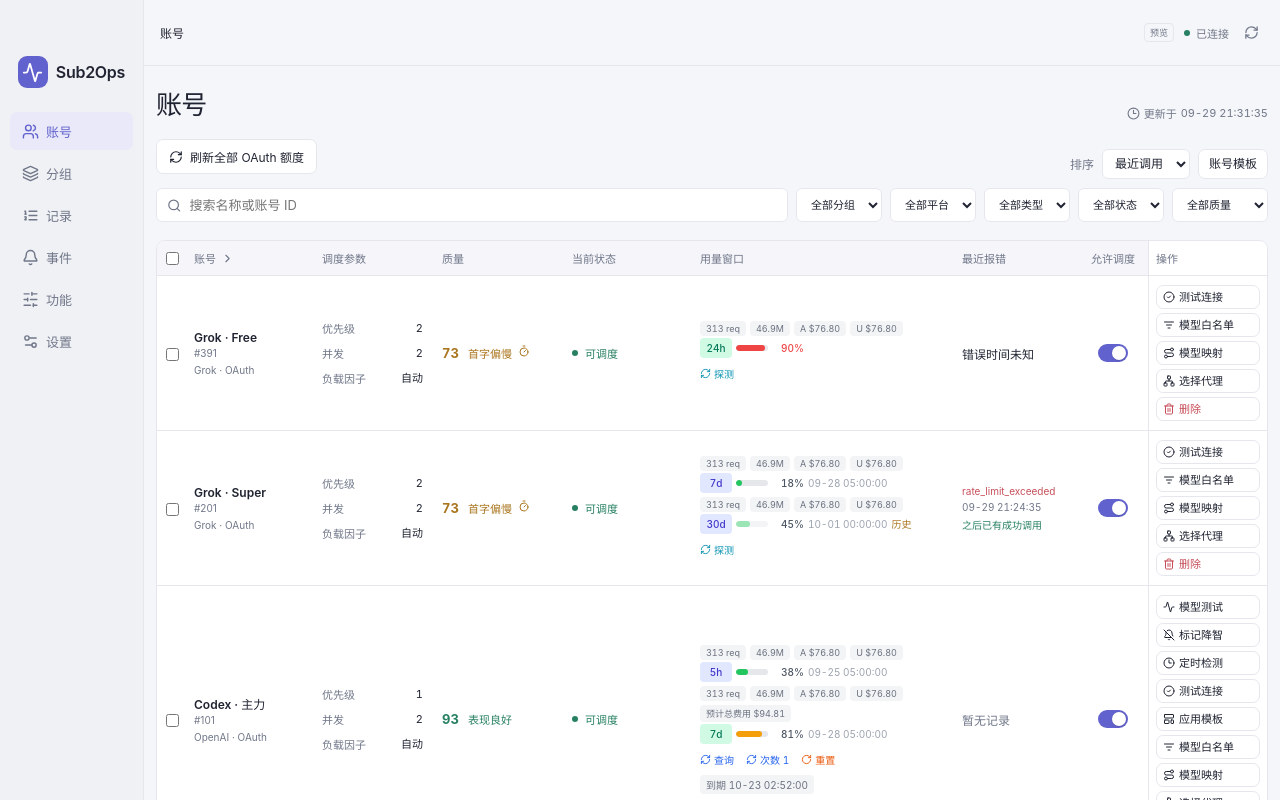
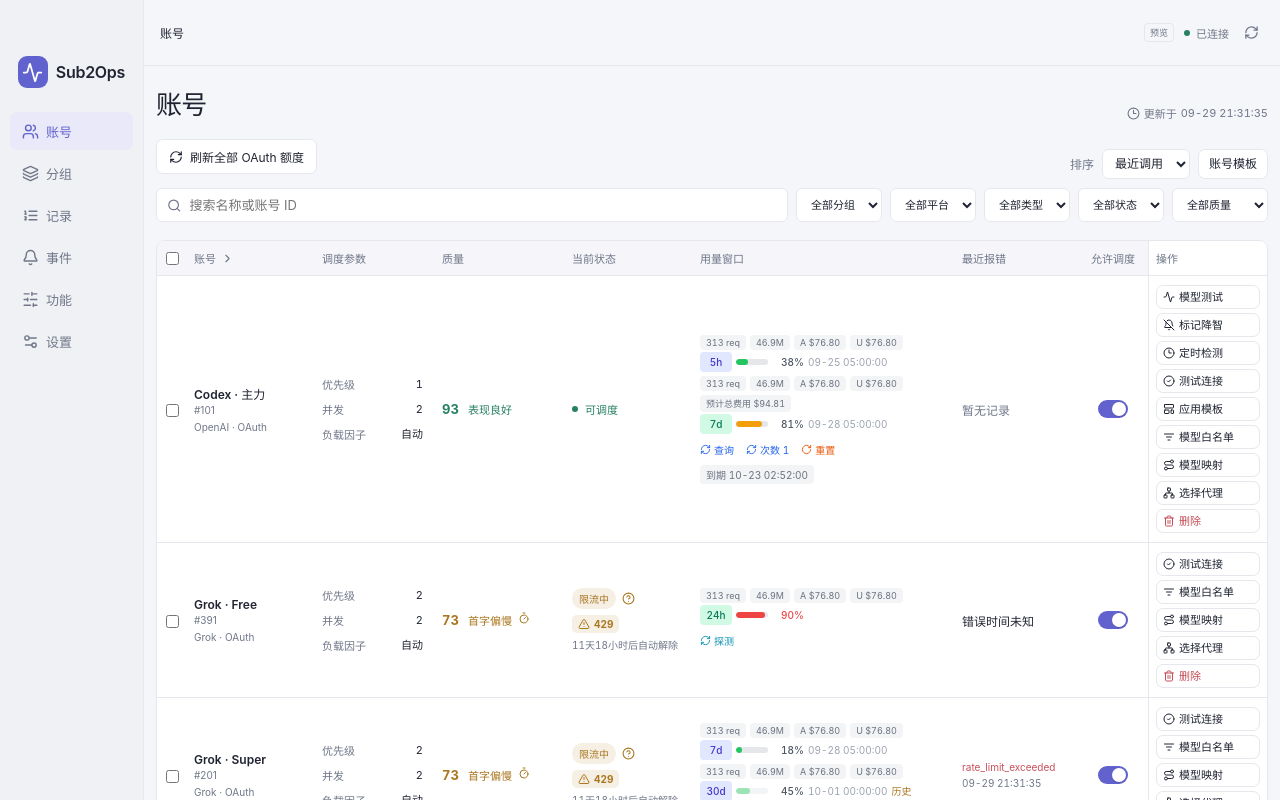
Before and after one commit to lich13/sub2api-ops-companion, a React (Vite) app in the folder desktop/: page / in a window 1280 px wide. Built offline with nearby package versions, Linux system fonts and the light colour scheme.

Commit message:
feat(desktop): show rate-limit timing and upstream status
Use current account blockers for a compact status badge, countdown and existing error-details link without changing recovery behavior.

```diff
--- /dev/null
+++ b/desktop/src/AccountStatus.tsx
@@ -0,0 +1,47 @@
+import { useEffect, useState } from "react";
+import { CircleHelp, TriangleAlert } from "lucide-react";
+import { fullTime, type Account } from "./types";
+
+export function remainingRestriction(until: string | undefined, now: number): string {
+  const end = until ? Date.parse(until) : NaN;
+  if (!Number.isFinite(end)) return "时间未知";
+  const seconds = Math.ceil((end - now) / 1000);
+  if (seconds <= 0) return "等待状态刷新";
+  if (seconds >= 86400) return `${Math.floor(seconds / 86400)}天${Math.floor(seconds % 86400 / 3600)}小时`;
+  if (seconds >= 3600) return `${Math.floor(seconds / 3600)}小时${Math.floor(seconds % 3600 / 60)}分钟`;
+  if (seconds >= 60) return `${Math.floor(seconds / 60)}分钟`;
+  return `${seconds}秒`;
+}
+
+export default function AccountStatus({ account, onError }: {
+  account: Account;
+  onError?: (id: number) => void;
+}) {
+  const limit = account.blockers.find(blocker => blocker.code === "rate_limit_reset_at");
+  const [now, setNow] = useState(Date.now);
+  useEffect(() => {
+    setNow(Date.now());
+    if (!limit?.until || !Number.isFinite(Date.parse(limit.until))) return;
+    const timer = window.setInterval(() => setNow(Date.now()), 1000);
+    return () => window.clearInterval(timer);
+  }, [limit?.until]);
+  const label = account.available ? "可调度" : account.blockers.map(blocker => blocker.label).join(" / ") || "暂不可调度";
+  const recentRateError = !!limit && !account.available && !account.success_after_error && account.last_error_status === 429;
+  const reason = [label, recentRateError && `最近上游错误：HTTP 429 · ${fullTime(account.last_error_at)}`,
+    recentRateError && account.error_message].filter(Boolean).join("；");
+  const remaining = remainingRestriction(limit?.until, now);
+  return <div className="account-status-detail">
+    <div className="account-status-line">
+      <span className={`account-status ${account.available ? "good-text" : ""} ${limit ? "pill warning" : ""}`}>
+        {!limit && <i className={`status-dot ${account.available ? "good" : "warning"}`}/>}{label}
+      </span>
+      {limit && <span className="account-status-help" tabIndex={0} role="img" aria-label={`状态说明：${reason}`} title={reason}><CircleHelp size={13}/></span>}
+      {recentRateError && (onError && account.last_error_id ?
+        <button type="button" className="account-status-code code warning" title={reason} aria-label="查看最近上游错误 HTTP 429" onClick={() => onError(account.last_error_id!)}><TriangleAlert size={12}/>429</button> :
+        <span className="account-status-code code warning" title={reason} aria-label="最近上游错误 HTTP 429"><TriangleAlert size={12}/>429</span>)}
+    </div>
+    {limit && <small className="limit-until" title={`预计解除 ${fullTime(limit.until)}`}>
+      {remaining === "时间未知" || remaining === "等待状态刷新" ? remaining : `${remaining}后自动解除`}
+    </small>}
+  </div>;
+}
--- a/desktop/src/MobileAccounts.tsx
+++ b/desktop/src/MobileAccounts.tsx
@@ -9,6 +9,7 @@
 import UsageCell from "./UsageCell";
 import { useBackAction } from "./mobile";
 import { DegradationBadge } from "./DegradationMark";
+import AccountStatus from "./AccountStatus";
 
 type Props = {
   accounts: Account[]; online: boolean; selected: Set<number>;
@@ -33,10 +34,9 @@
         </header>
         <div className="mobile-account-status">
           <DegradationBadge account={a}/><AccountOperationStatus id={a.id}/>
-          <span className={a.available ? "good-text" : ""}>{a.available ? "可调度" : a.blockers.map((b) => b.label).join(" / ")}</span>
+          <AccountStatus account={a} onError={props.error}/>
           {["openai", "grok"].includes(a.platform) && ["oauth", "apikey"].includes(a.type) && <QualityBadge value={a.quality} onClick={() => props.quality(a)}/>}
         </div>
-        {a.blockers.filter((b) => b.code === "rate_limit_reset_at").map((b) => <div className="mobile-limit" key={b.code}>预计解除 {b.until ? fullTime(b.until) : "时间未知"}</div>)}
         <UsageCell account={a} online={props.online} refresh={() => command("refresh")} report={props.report}/>
         <footer>
           {a.last_error_id ? <button className="mobile-error" onClick={() => props.error(a.last_error_id!)}><span className="bad-text">{a.last_error_code || a.last_error_status || "上游错误"}</span><time>{fullTime(a.last_error_at)}</time>{a.success_after_error && <span className="good-text">之后已成功</span>}</button> : <span className="muted">{a.error_message ? "错误时间未知" : "暂无错误记录"}</span>}
--- a/desktop/src/main.tsx
+++ b/desktop/src/main.tsx
@@ -60,6 +60,7 @@
 import { accountRestriction, QuickRestriction, QuickRecover } from "./QuickAccountStatus";
 import ModelTestDialog from "./ModelTestDialog";
 import ConnectionStatusCard from "./ConnectionStatusCard";
+import AccountStatus from "./AccountStatus";
 import { DeleteAccountsDialog } from "./AccountManagement";
 import { useQuickHeight } from "./useQuickHeight";
 import QualityDialog, { QualityBadge, SlowWarningBadge } from "./AccountQuality";
@@ -952,32 +953,7 @@
                                 )}
                               </td>
                               <td>
-                                <span
-                                  className={`account-status ${a.available ? "good-text" : ""}`}
-                                >
-                                  <i
-                                    className={`status-dot ${a.available ? "good" : "warning"}`}
-                                  />
-                                  {a.available
-                                    ? "可调度"
-                                    : a.blockers
-                                        .map((b) => b.label)
-                                        .join(" / ")}
-                                </span>
-                                {a.blockers
-                                  .filter(
-                                    (b) => b.code === "rate_limit_reset_at",
-                                  )
-                                  .map((b) => (
-                                    <small key={b.code} className="limit-until">
-                                      预计解除{" "}
-                                      {b.until ? (
-                                        <Time at={b.until} />
-                                      ) : (
-                                        "时间未知"
-                                      )}
-                                    </small>
-                                  ))}
+                                <AccountStatus account={a} onError={(id) => void openError(id)}/>
                               </td>
                               <td>
                                 <UsageCell
--- a/desktop/src/preview.ts
+++ b/desktop/src/preview.ts
@@ -86,18 +86,18 @@
     type: "oauth",
     status: "active",
     schedulable: true,
-    available: true,
+    available: false,
     group_ids: [2],
-    blockers: [],
+    blockers: [{ code: "rate_limit_reset_at", label: "限流中", until: new Date(Date.now() + (11 * 24 + 19) * 3600_000).toISOString() }],
     managed: false,
     version: "c".repeat(64),
-    last_success_at: now,
-    last_error_at: before,
+    last_success_at: before,
+    last_error_at: now,
     last_error_id: 9002,
     last_error_code: "rate_limit_exceeded",
     last_error_status: 429,
     error_message: "Too many requests.",
-    success_after_error: true,
+    success_after_error: false,
     usage_windows: [
       {
         key: "requests",
--- a/desktop/src/style.css
+++ b/desktop/src/style.css
@@ -738,6 +738,13 @@
   gap: 7px;
   align-items: center;
 }
+.account-status-detail { min-width: 0; }
+.account-status-line { display: flex; align-items: center; flex-wrap: wrap; gap: 6px; }
+.account-status-line .pill { padding: 3px 7px; border-radius: 12px; white-space: normal; }
+.account-status-help { display: inline-flex; color: var(--warn); cursor: help; }
+.account-status-help:focus-visible { outline: 2px solid var(--accent); outline-offset: 3px; border-radius: 50%; }
+.account-status-code { display: inline-flex; align-items: center; gap: 4px; min-width: 0; padding: 3px 6px; border: 0; }
+.account-status-detail .limit-until { display: block; margin-top: 4px; font-size: 10px; color: var(--muted); font-variant-numeric: tabular-nums; }
 .good-text {
   color: var(--good);
 }
```
Also changed, not shown: 2 other files (tests, documents, lock files or other folders).
